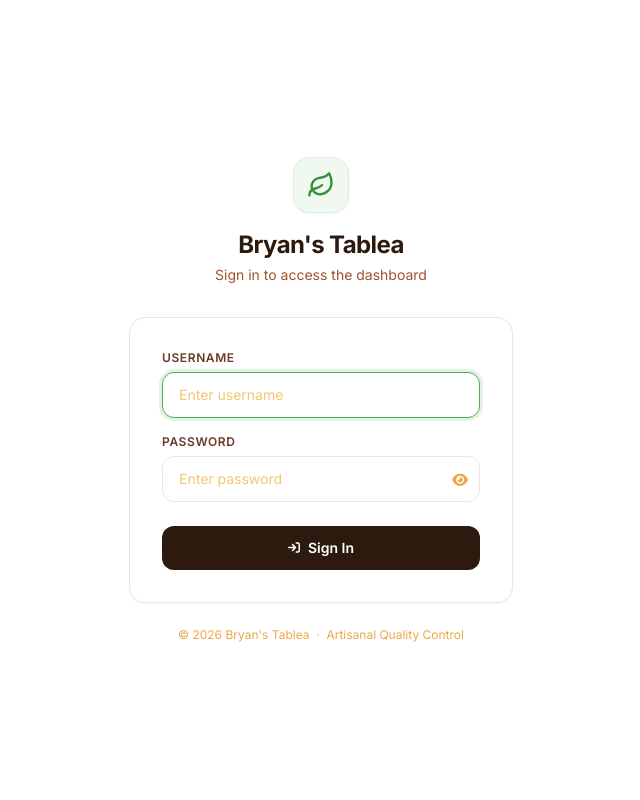
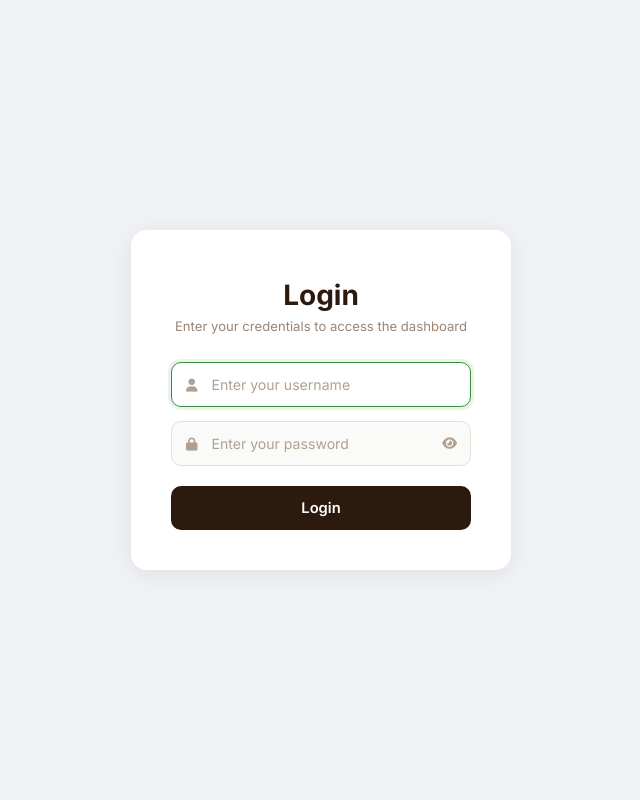
Before and after one commit to excesting/Cacao-Tablea, a Flask app: page /login in a window 1280 px wide. Shown: the whole page, without its empty margins (319-959 px from the left). Run offline with Flask 3, Linux system fonts and the light colour scheme; some libraries are stand-ins or nearby versions.

Commit message:
Revamp login.html layout and styling
Refactor login page HTML structure and styles.

```diff
--- a/templates/login.html
+++ b/templates/login.html
@@ -8,56 +8,150 @@
   <link rel="preconnect" href="https://fonts.googleapis.com">
   <link rel="preconnect" href="https://fonts.gstatic.com" crossorigin>
   <link href="https://fonts.googleapis.com/css2?family=Inter:wght@400;500;600;700;800&display=swap" rel="stylesheet">
-  <script src="https://cdn.tailwindcss.com/3.4.4"></script>
-  <script>
-    tailwind.config = {
-      theme: {
-        extend: {
-          colors: {
-            bark: { 50:'#FFF8E7',100:'#FEEBC8',200:'#FCD9A0',300:'#F6C56E',400:'#E8A849',500:'#A0522D',600:'#8B4513',700:'#6B3A2A',800:'#4A2818',900:'#2D1A0E' },
-            leaf: { 50:'#F0F9F0',100:'#DCF0DC',500:'#4CAF50',600:'#388E3C',900:'#1B431D' }
-          },
-          fontFamily: { sans: ['Inter', 'sans-serif'] }
-        }
-      }
-    }
-  </script>
   <link rel="stylesheet" href="https://cdnjs.cloudflare.com/ajax/libs/font-awesome/6.4.0/css/all.min.css" />
   <style>
-    body { background: #ffffff; }
+    * { box-sizing: border-box; margin: 0; padding: 0; }
+
+    body {
+      font-family: 'Inter', sans-serif;
+      min-height: 100vh;
+      display: flex;
+      align-items: center;
+      justify-content: center;
+      background: #f0f2f5;
+    }
+
+    .card {
+      background: #ffffff;
+      border-radius: 16px;
+      padding: 48px 40px 40px;
+      width: 100%;
+      max-width: 380px;
+      box-shadow: 0 4px 24px rgba(0,0,0,0.08);
+      animation: rise 0.4s cubic-bezier(.2,.8,.2,1) forwards;
+    }
+
     @keyframes rise {
-      from { opacity: 0; transform: translateY(16px); }
+      from { opacity: 0; transform: translateY(12px); }
       to   { opacity: 1; transform: translateY(0); }
     }
-    .card-enter { animation: rise 0.45s cubic-bezier(.2,.8,.2,1) forwards; }
 
-    input:focus { box-shadow: 0 0 0 3px rgba(76,175,80,0.15); }
+    .card h1 {
+      text-align: center;
+      font-size: 1.75rem;
+      font-weight: 700;
+      color: #2D1A0E;
+      margin-bottom: 6px;
+    }
+
+    .card .subtitle {
+      text-align: center;
+      font-size: 0.82rem;
+      color: #9b8574;
+      margin-bottom: 28px;
+    }
+
+    .error-box {
+      display: flex;
+      align-items: center;
+      gap: 8px;
+      background: #fff5f5;
+      border: 1px solid #fecaca;
+      color: #dc2626;
+      font-size: 0.82rem;
+      font-weight: 500;
+      padding: 10px 14px;
+      border-radius: 10px;
+      margin-bottom: 18px;
+    }
+
+    .field {
+      display: flex;
+      align-items: center;
+      border: 1.5px solid #e8e0d8;
+      border-radius: 10px;
+      background: #fafaf9;
+      margin-bottom: 14px;
+      transition: border-color 0.2s, box-shadow 0.2s;
+      overflow: hidden;
+    }
+
+    .field:focus-within {
+      border-color: #388E3C;
+      background: #fff;
+      box-shadow: 0 0 0 3px rgba(56,142,60,0.1);
+    }
+
+    .field .field-icon {
+      padding: 0 4px 0 14px;
+      color: #b0a090;
+      font-size: 0.82rem;
+      flex-shrink: 0;
+    }
+
+    .field input {
+      flex: 1;
+      border: none;
+      background: transparent;
+      padding: 13px 10px;
+      font-size: 0.88rem;
+      font-family: 'Inter', sans-serif;
+      color: #2D1A0E;
+      outline: none;
+      min-width: 0;
+    }
+
+    .field input::placeholder { color: #b0a090; }
+
+    .toggle-pw {
+      padding: 0 13px;
+      background: none;
+      border: none;
+      color: #b0a090;
+      cursor: pointer;
+      font-size: 0.82rem;
+      flex-shrink: 0;
+      line-height: 1;
+    }
+    .toggle-pw:hover { color: #6B3A2A; }
+
+    .btn-login {
+      width: 100%;
+      padding: 13px;
+      background: #2D1A0E;
+      color: #fff;
+      font-family: 'Inter', sans-serif;
+      font-size: 0.92rem;
+      font-weight: 600;
+      border: none;
+      border-radius: 10px;
+      cursor: pointer;
+      margin-top: 6px;
+      transition: background 0.2s, transform 0.15s, box-shadow 0.2s;
+    }
+
+    .btn-login:hover {
+      background: #4A2818;
+      transform: translateY(-1px);
+      box-shadow: 0 6px 18px rgba(45,26,14,0.25);
+    }
+
+    .btn-login:active {
+      transform: translateY(0);
+    }
+
   </style>
 </head>
 
-<body class="font-['Inter'] min-h-screen flex flex-col items-center justify-center bg-white px-4">
+<body>
+  <div class="card">
 
-  <div class="card-enter w-full max-w-sm">
-
-    <!-- Branding -->
-    <div class="flex flex-col items-center mb-8">
-      <div class="w-14 h-14 bg-leaf-50 rounded-2xl flex items-center justify-center shadow-sm border border-leaf-100 mb-4">
-        <svg width="28" height="28" fill="none" stroke="#388E3C" viewBox="0 0 24 24"
-             stroke-width="2" stroke-linecap="round" stroke-linejoin="round">
-          <path d="M11 20A7 7 0 0 1 9.8 6.1C15.5 5 17 4.48 19 2c1 2 2 4.18 2 8 0 5.5-4.78 10-10 10Z"/>
-          <path d="M2 21c0-3 1.85-5.36 5.08-6C9.5 14.52 12 13 13 12"/>
-        </svg>
-      </div>
-      <h1 class="text-2xl font-bold tracking-tight text-bark-900">Bryan's Tablea</h1>
-      <p class="text-sm text-bark-500 mt-1">Sign in to access the dashboard</p>
-    </div>
-
-    <!-- Card -->
-    <div class="bg-white border border-gray-200 rounded-2xl shadow-sm p-8">
+    <h1>Login</h1>
+    <p class="subtitle">Enter your credentials to access the dashboard</p>
 
     {% if error %}
-      <div class="mb-5 flex items-center gap-2.5 bg-red-50 border border-red-100 text-red-600 text-sm font-medium px-4 py-3 rounded-xl">
-        <i class="fas fa-circle-exclamation flex-shrink-0 text-xs"></i>
+    <div class="error-box">
+      <i class="fas fa-circle-exclamation"></i>
       {{ error }}
     </div>
     {% endif %}
@@ -65,56 +159,29 @@
     <form method="POST">
       <input type="hidden" name="next" value="{{ next }}">
 
-        <!-- Username -->
-        <div class="mb-4">
-          <label class="block text-xs font-semibold text-bark-700 uppercase tracking-wider mb-1.5" for="username">
-            Username
-          </label>
+      <div class="field">
+        <span class="field-icon"><i class="fas fa-user"></i></span>
         <input
           id="username" name="username" type="text"
-            placeholder="Enter username"
+          placeholder="Enter your username"
           required autofocus
-            class="w-full px-4 py-3 rounded-xl border border-gray-200 text-sm text-bark-900 placeholder-bark-300 focus:outline-none focus:border-leaf-500 transition"
         />
       </div>
 
-        <!-- Password -->
-        <div class="mb-6">
-          <label class="block text-xs font-semibold text-bark-700 uppercase tracking-wider mb-1.5" for="password">
-            Password
-          </label>
-          <div class="relative">
+      <div class="field">
+        <span class="field-icon"><i class="fas fa-lock"></i></span>
         <input
           id="password" name="password" type="password"
-              placeholder="Enter password"
+          placeholder="Enter your password"
           required
-              class="w-full px-4 py-3 pr-11 rounded-xl border border-gray-200 text-sm text-bark-900 placeholder-bark-300 focus:outline-none focus:border-leaf-500 transition"
         />
-            <button
-              type="button"
-              onclick="togglePassword()"
-              tabindex="-1"
-              class="absolute right-3 top-1/2 -translate-y-1/2 text-bark-400 hover:text-bark-600 transition"
-            >
-              <i id="eye-icon" class="fas fa-eye text-sm"></i>
+        <button type="button" class="toggle-pw" onclick="togglePassword()" tabindex="-1">
+          <i id="eye-icon" class="fas fa-eye"></i>
         </button>
       </div>
-        </div>
 
-        <!-- Submit -->
-        <button
-          type="submit"
-          class="w-full bg-bark-900 hover:bg-bark-800 active:bg-bark-900 text-white font-semibold text-sm py-3 rounded-xl transition-all duration-200 hover:-translate-y-0.5 hover:shadow-lg hover:shadow-bark-900/20 flex items-center justify-center gap-2"
-        >
-          <i class="fas fa-arrow-right-to-bracket text-xs"></i>
-          Sign In
-        </button>
+      <button type="submit" class="btn-login">Login</button>
     </form>
-    </div>
-
-    <p class="text-center text-xs text-bark-400 mt-6">
-      © 2026 Bryan's Tablea &nbsp;·&nbsp; Artisanal Quality Control
-    </p>
 
   </div>
 
@@ -131,6 +198,5 @@
       }
     }
   </script>
-
 </body>
 </html>
```
Lines whose indentation alone changed are shown as unchanged.
